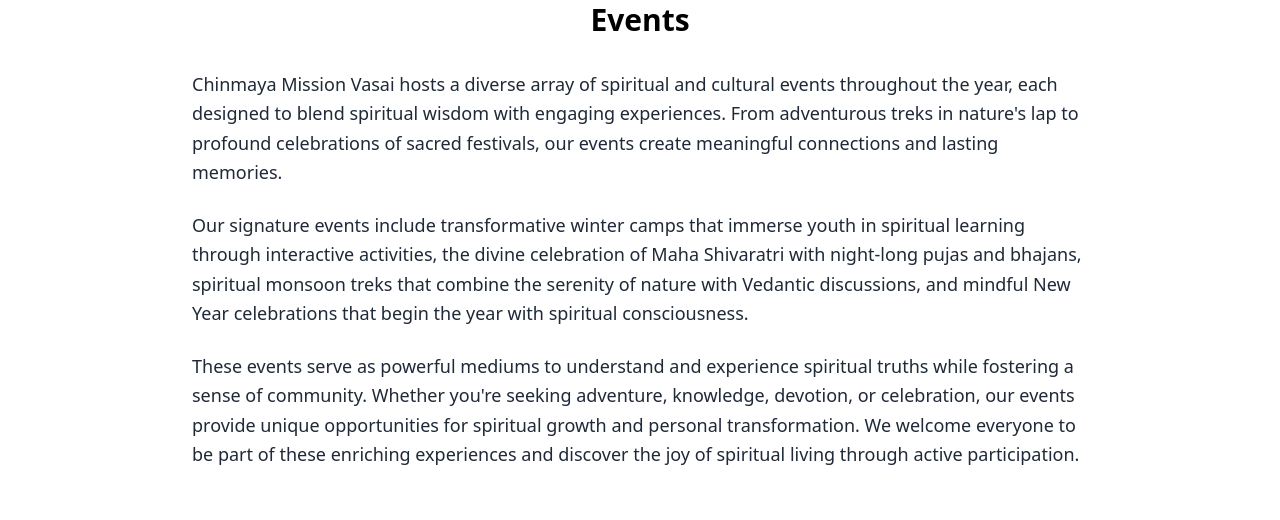
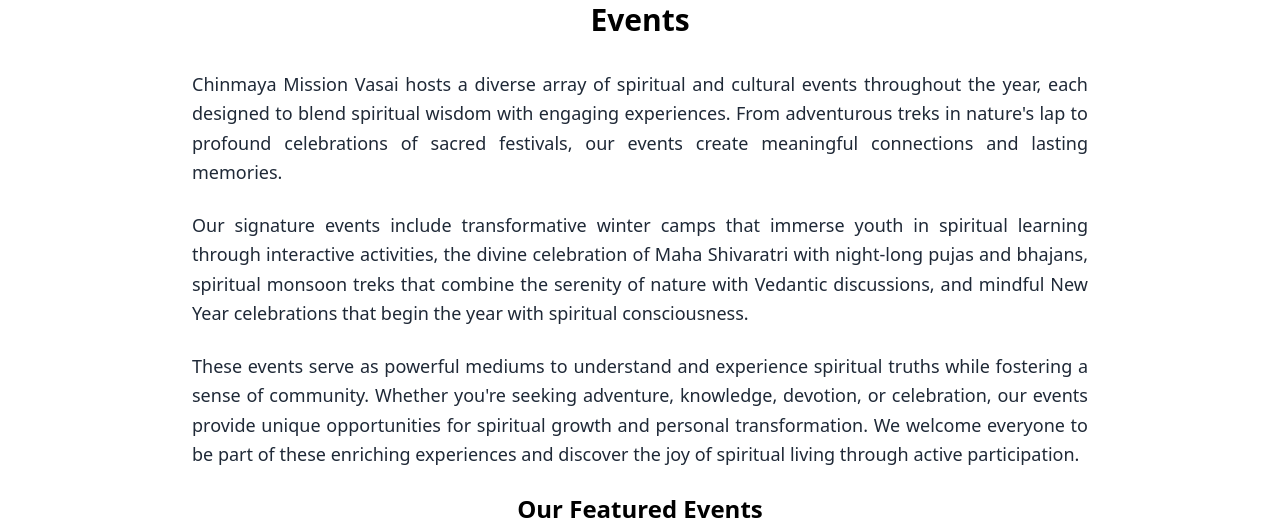
Before and after one commit to cmvasai/CMV-Website-Production, a React (Vite) app: page /events in a window 1280 px wide. Shown: the part 130-650 px from the top of the page. Built offline with nearby package versions, Linux system fonts and the light colour scheme; no server answers.

Commit message:
fixed styles

```diff
--- a/src/About.jsx
+++ b/src/About.jsx
@@ -34,21 +34,12 @@
   return (
     <div className="min-h-screen bg-white dark:bg-gray-900 text-black dark:text-white">
       <div className="container mx-auto px-4 py-8">
-        {/* Original About Us Section */}
+        {/* About Us Section */}
         <h1 className="text-3xl font-bold text-center mb-8">About Us</h1>
 
         <div className="max-w-4xl mx-auto text-gray-800 dark:text-gray-300">
           <div className="flex flex-col md:flex-row gap-8 items-center">
-            {/* Swami Chinmayananda's Image - Adjusted width and positioning */}
-            <div className="w-full md:w-1/4 flex justify-center mb-4 md:mb-0 order-1 md:order-2">
-              <img
-                src="/images/swamiji.jpg"
-                alt="Swami Chinmayananda"
-                className="rounded-lg shadow-lg w-[200px] h-auto object-cover"
-              />
-            </div>
-
-            {/* Text Content - Center aligned and justified */}
+            {/* Text Content */}
             <div className="w-full md:w-3/4 space-y-6 text-justify order-2 md:order-1">
               <p className="text-lg leading-relaxed">
                 Chinmaya Mission was established in 1953 by devotees of the world-renowned Vedanta teacher, His Holiness Swami Chinmayananda. The Mission carries forward the spiritual and educational legacy of this great visionary through its numerous activities and centers worldwide.
@@ -73,10 +64,19 @@
                 </p>
               </div>
             </div>
+
+            {/* Swami Chinmayananda's Image */}
+            <div className="w-full md:w-1/4 flex justify-center mb-4 md:mb-0 order-1 md:order-2">
+              <img
+                src="/images/swamiji.jpg"
+                alt="Swami Chinmayananda"
+                className="rounded-lg shadow-lg w-[200px] h-auto object-cover"
+              />
+            </div>
           </div>
         </div>
 
-        {/* New Acharyas Section */}
+        {/* Acharyas Section */}
         <div className="mt-20 mb-12">
           <h2 className="text-3xl font-bold text-center mb-12">Our Acharyas</h2>
 
--- a/src/Activities.jsx
+++ b/src/Activities.jsx
@@ -54,7 +54,6 @@
               Each activity at Chinmaya Mission is carefully structured to help participants understand the deeper meaning of life while fostering values like compassion, discipline, and selfless service. We welcome everyone to join our activities and experience the transformative wisdom of Vedanta.
             </p>
           </div>
-        </div>
 
           <h2 className="text-2xl font-bold text-center mb-12">Our Regular Activities</h2>
 
@@ -84,6 +83,7 @@
           />
         </div>
       </div>
+    </div>
   );
 };
 
--- a/src/Events.jsx
+++ b/src/Events.jsx
@@ -22,18 +22,17 @@
           <h1 className="text-3xl font-bold text-center mb-8">Events</h1>
 
           <div className="prose max-w-none text-gray-800 dark:text-gray-300">
-            <p className="text-lg leading-relaxed mb-6">
+            <p className="text-lg leading-relaxed mb-6 text-justify">
               Chinmaya Mission Vasai hosts a diverse array of spiritual and cultural events throughout the year, each designed to blend spiritual wisdom with engaging experiences. From adventurous treks in nature's lap to profound celebrations of sacred festivals, our events create meaningful connections and lasting memories.
             </p>
 
-            <p className="text-lg leading-relaxed mb-6">
+            <p className="text-lg leading-relaxed mb-6 text-justify">
               Our signature events include transformative winter camps that immerse youth in spiritual learning through interactive activities, the divine celebration of Maha Shivaratri with night-long pujas and bhajans, spiritual monsoon treks that combine the serenity of nature with Vedantic discussions, and mindful New Year celebrations that begin the year with spiritual consciousness.
             </p>
 
-            <p className="text-lg leading-relaxed mb-6">
+            <p className="text-lg leading-relaxed mb-6 text-justify">
               These events serve as powerful mediums to understand and experience spiritual truths while fostering a sense of community. Whether you're seeking adventure, knowledge, devotion, or celebration, our events provide unique opportunities for spiritual growth and personal transformation. We welcome everyone to be part of these enriching experiences and discover the joy of spiritual living through active participation.
             </p>
-          </div>
           </div>
 
           <h2 className="text-2xl font-bold text-center mb-12">Our Featured Events</h2>
@@ -52,7 +51,7 @@
                     className="w-full h-full object-cover"
                   />
                 </div>
-              <h3 className="mt-4 text-xl font-semibold text-gray-900 dark:text-gray-200 mb-2">
+                <h3 className="mt-4 text-xl font-semibold text-gray-900 dark:text-gray-200 mb-2 text-center">
                   {event.name}
                 </h3>
                 <p className="text-gray-600 dark:text-gray-400 line-clamp-2 text-center">
@@ -70,6 +69,7 @@
           />
         </div>
       </div>
+    </div>
   );
 };
 
```
Lines whose indentation alone changed are shown as unchanged.
